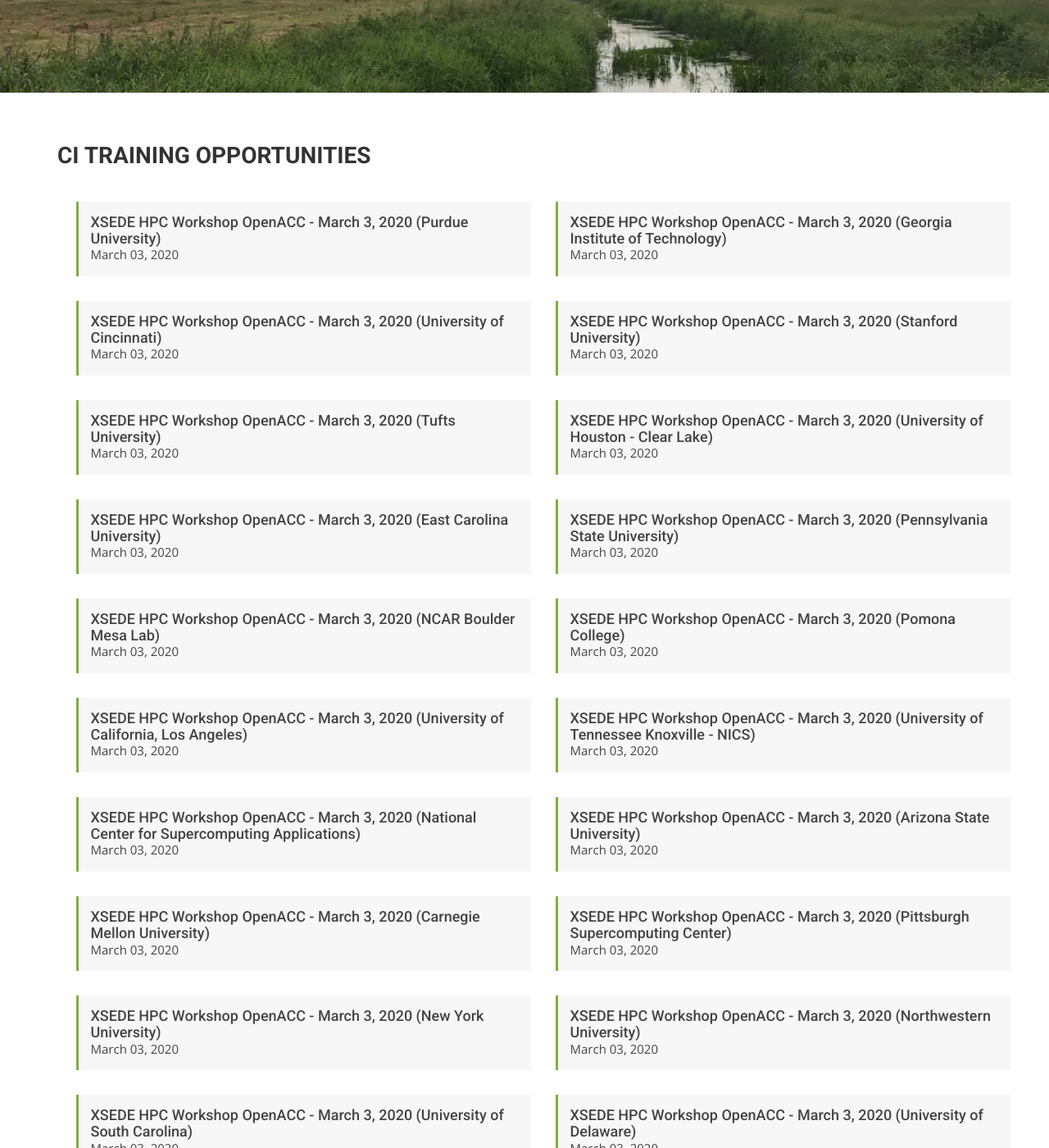
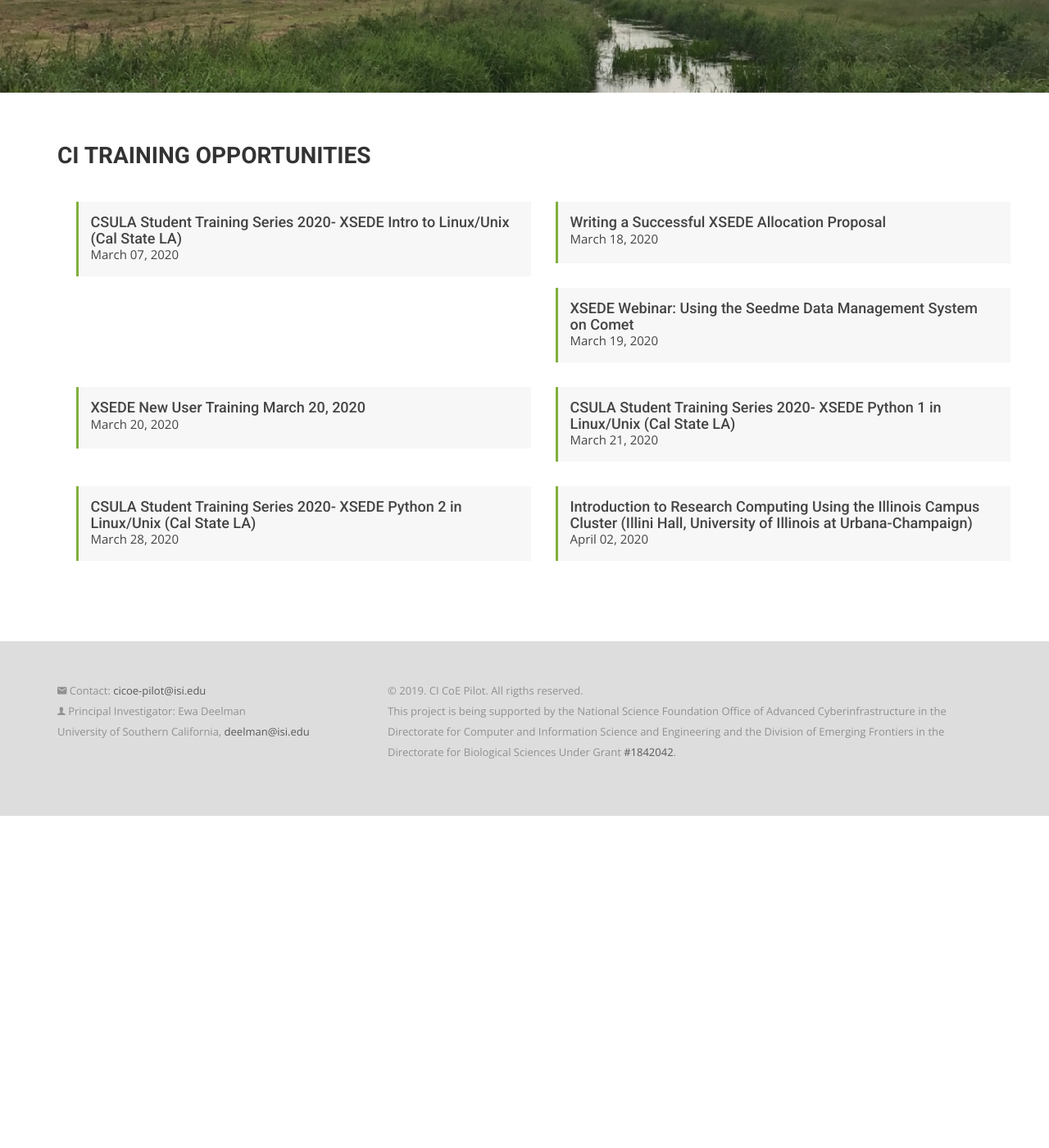
Before and after one commit to cicoe/cicoe.github.io, a Jekyll site: the page built from training_opportunities.html, in a window 1280 px wide and 1400 px high, scrolled down 277 px. Shown: the whole window at 82% size. Built offline with Jekyll 4.4.1, drawn with Linux system fonts in a browser that asks for light colours; nearby versions of some CDN libraries; some web fonts are replaced; after the commit the page ends 1272 px from its top, so only the background shows below that; some of the changed text lies outside the part shown.

Commit message:
updated training events

```diff
--- a/_data/training_opportunities.yml
+++ b/_data/training_opportunities.yml
@@ -1,91 +1,3 @@
-- categroy: Workshop
-  date: March 03, 2020
-  title: XSEDE HPC Workshop OpenACC - March 3, 2020 (Purdue University)
-  website: "https://www.xsede.org/web/xup/course-calendar/-/training-user/class/2017/session/3554/register"
-- categroy: Workshop
-  date: March 03, 2020
-  title: XSEDE HPC Workshop OpenACC - March 3, 2020 (Georgia Institute of Technology)
-  website: "https://www.xsede.org/web/xup/course-calendar/-/training-user/class/2017/session/3550/register"
-- categroy: Workshop
-  date: March 03, 2020
-  title: XSEDE HPC Workshop OpenACC - March 3, 2020 (University of Cincinnati)
-  website: "https://www.xsede.org/web/xup/course-calendar/-/training-user/class/2017/session/3551/register"
-- categroy: Workshop
-  date: March 03, 2020
-  title: XSEDE HPC Workshop OpenACC - March 3, 2020 (Stanford University)
-  website: "https://www.xsede.org/web/xup/course-calendar/-/training-user/class/2017/session/3552/register"
-- categroy: Workshop
-  date: March 03, 2020
-  title: XSEDE HPC Workshop OpenACC - March 3, 2020 (Tufts University)
-  website: "https://www.xsede.org/web/xup/course-calendar/-/training-user/class/2017/session/3553/register"
-- categroy: Workshop
-  date: March 03, 2020
-  title: XSEDE HPC Workshop OpenACC - March 3, 2020 (University of Houston - Clear
-    Lake)
-  website: "https://www.xsede.org/web/xup/course-calendar/-/training-user/class/2017/session/3555/register"
-- categroy: Workshop
-  date: March 03, 2020
-  title: XSEDE HPC Workshop OpenACC - March 3, 2020 (East Carolina University)
-  website: "https://www.xsede.org/web/xup/course-calendar/-/training-user/class/2017/session/3556/register"
-- categroy: Workshop
-  date: March 03, 2020
-  title: XSEDE HPC Workshop OpenACC - March 3, 2020 (Pennsylvania State University)
-  website: "https://www.xsede.org/web/xup/course-calendar/-/training-user/class/2017/session/3558/register"
-- categroy: Workshop
-  date: March 03, 2020
-  title: XSEDE HPC Workshop OpenACC - March 3, 2020 (NCAR Boulder Mesa Lab)
-  website: "https://www.xsede.org/web/xup/course-calendar/-/training-user/class/2017/session/3631/register"
-- categroy: Workshop
-  date: March 03, 2020
-  title: XSEDE HPC Workshop OpenACC - March 3, 2020 (Pomona College)
-  website: "https://www.xsede.org/web/xup/course-calendar/-/training-user/class/2017/session/3564/register"
-- categroy: Workshop
-  date: March 03, 2020
-  title: XSEDE HPC Workshop OpenACC - March 3, 2020 (University of California, Los
-    Angeles)
-  website: "https://www.xsede.org/web/xup/course-calendar/-/training-user/class/2017/session/3559/register"
-- categroy: Workshop
-  date: March 03, 2020
-  title: XSEDE HPC Workshop OpenACC - March 3, 2020 (University of Tennessee Knoxville
-    - NICS)
-  website: "https://www.xsede.org/web/xup/course-calendar/-/training-user/class/2017/session/3565/register"
-- categroy: Workshop
-  date: March 03, 2020
-  title: XSEDE HPC Workshop OpenACC - March 3, 2020 (National Center for Supercomputing
-    Applications)
-  website: "https://www.xsede.org/web/xup/course-calendar/-/training-user/class/2017/session/3566/register"
-- categroy: Workshop
-  date: March 03, 2020
-  title: XSEDE HPC Workshop OpenACC - March 3, 2020 (Arizona State University)
-  website: "https://www.xsede.org/web/xup/course-calendar/-/training-user/class/2017/session/3567/register"
-- categroy: Workshop
-  date: March 03, 2020
-  title: XSEDE HPC Workshop OpenACC - March 3, 2020 (Carnegie Mellon University)
-  website: "https://www.xsede.org/web/xup/course-calendar/-/training-user/class/2017/session/3597/register"
-- categroy: Workshop
-  date: March 03, 2020
-  title: XSEDE HPC Workshop OpenACC - March 3, 2020 (Pittsburgh Supercomputing Center)
-  website: "https://www.xsede.org/web/xup/course-calendar/-/training-user/class/2017/session/3549/register"
-- categroy: Workshop
-  date: March 03, 2020
-  title: XSEDE HPC Workshop OpenACC - March 3, 2020 (New York University)
-  website: "https://www.xsede.org/web/xup/course-calendar/-/training-user/class/2017/session/3557/register"
-- categroy: Workshop
-  date: March 03, 2020
-  title: XSEDE HPC Workshop OpenACC - March 3, 2020 (Northwestern University)
-  website: "https://www.xsede.org/web/xup/course-calendar/-/training-user/class/2017/session/3560/register"
-- categroy: Workshop
-  date: March 03, 2020
-  title: XSEDE HPC Workshop OpenACC - March 3, 2020 (University of South Carolina)
-  website: "https://www.xsede.org/web/xup/course-calendar/-/training-user/class/2017/session/3561/register"
-- categroy: Workshop
-  date: March 03, 2020
-  title: XSEDE HPC Workshop OpenACC - March 3, 2020 (University of Delaware)
-  website: "https://www.xsede.org/web/xup/course-calendar/-/training-user/class/2017/session/3562/register"
-- categroy: Workshop
-  date: March 03, 2020
-  title: XSEDE HPC Workshop OpenACC - March 3, 2020 (Ohio Supercomputer Center)
-  website: "https://www.xsede.org/web/xup/course-calendar/-/training-user/class/2017/session/3563/register"
 - categroy: Workshop
   date: March 07, 2020
   title: CSULA Student Training Series 2020- XSEDE Intro to Linux/Unix (Cal State
```
